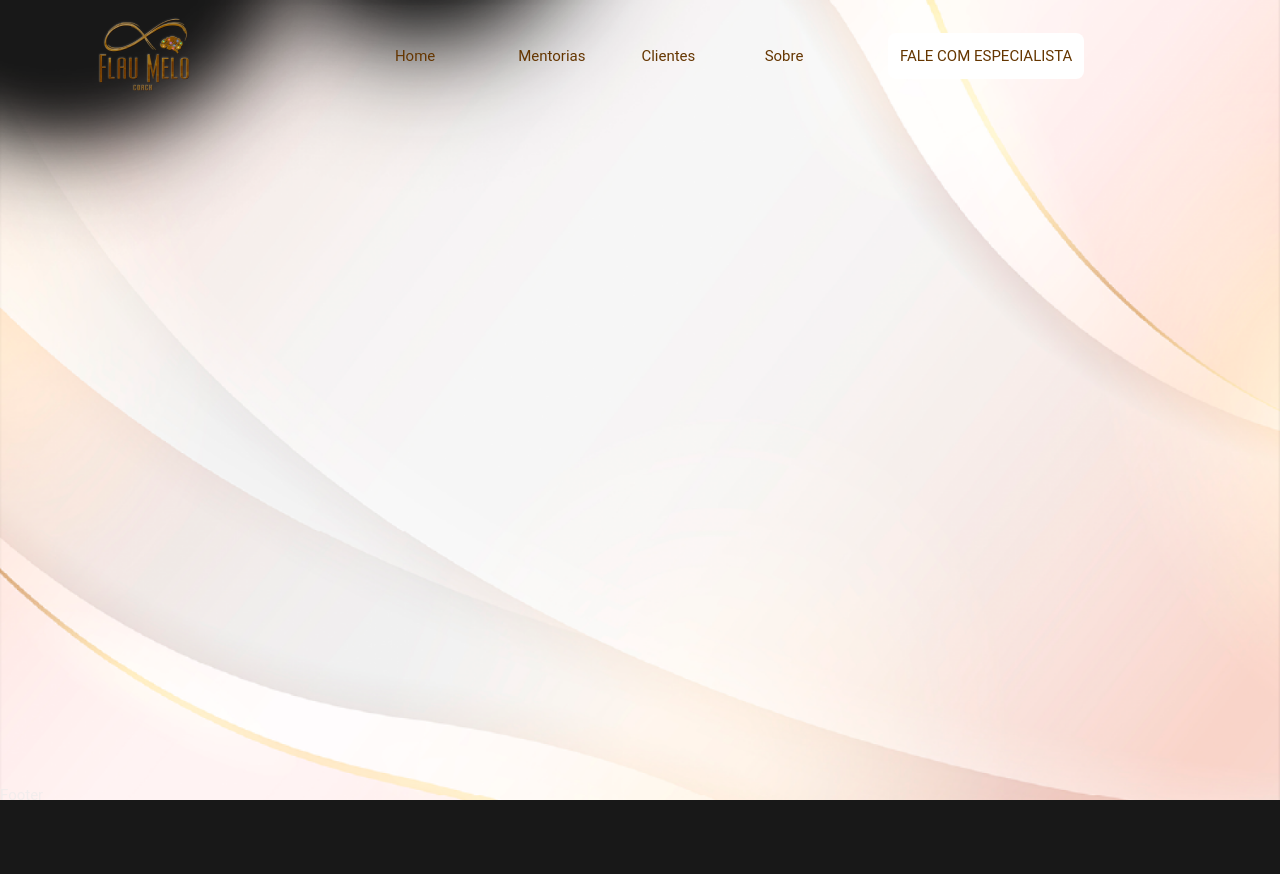
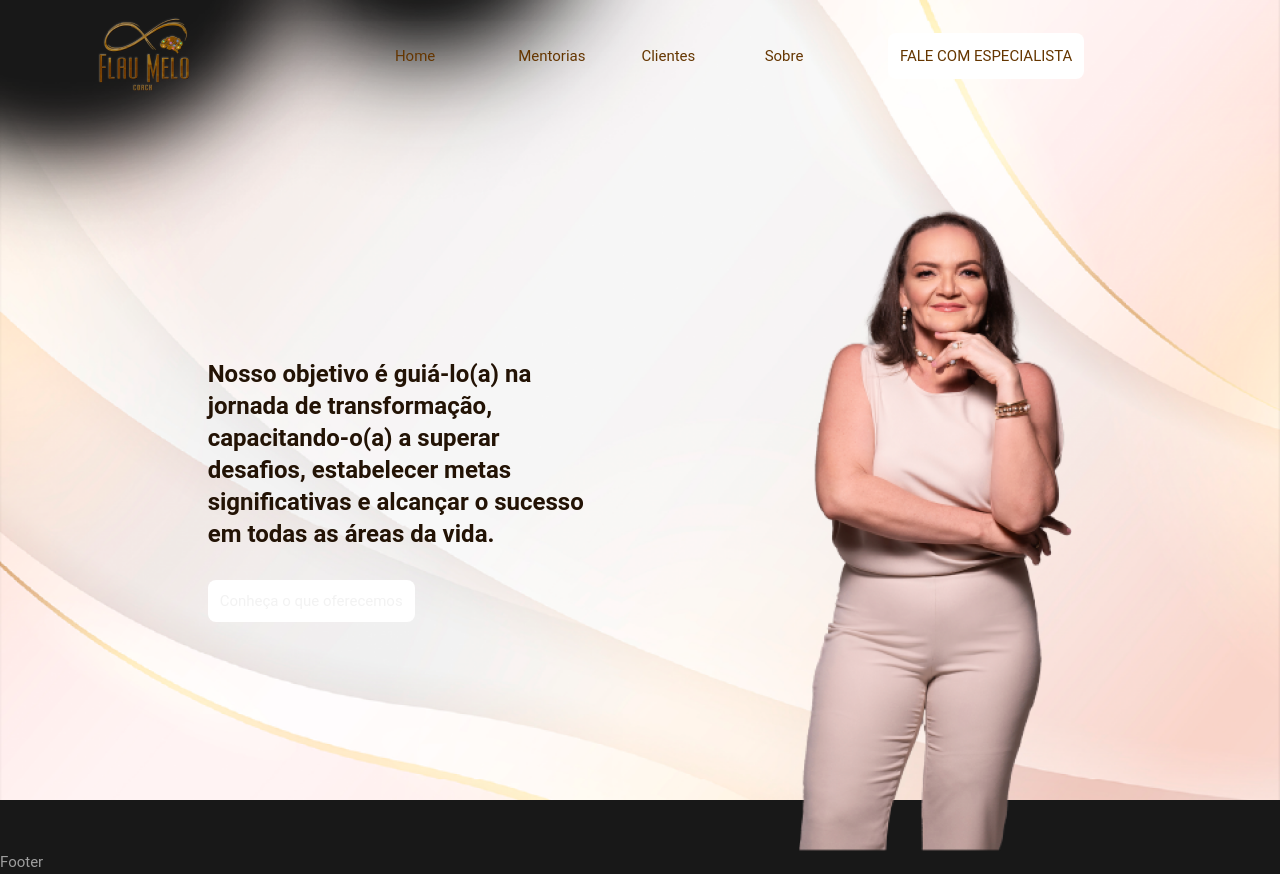
Before and after one commit to mccartney0/flau-melo, a Vue app: page / in a window 1280 px wide. Before the commit the page ends 807 px from the top, so only its background shows below. Built offline with nearby package versions, Linux system fonts and the light colour scheme.

Commit message:
feat: banner intro created

```diff
--- a/src/App.vue
+++ b/src/App.vue
@@ -6,17 +6,9 @@
 <template>
   <HeaderMenu />
 
-  <main>
-    <RouterView />
-  </main>
+  <RouterView />
 
   <footer>
     Footer
   </footer>
 </template>
-
-<style lang="scss" scoped>
-  main {
-    height: calc(100vh - var(--navigation-height));
-  }
-</style>
--- a/src/assets/base.css
+++ b/src/assets/base.css
@@ -5,7 +5,7 @@
   --vt-c-white-mute: #FCB2A8;
 
   --vt-c-black: #181818;
-  --vt-c-black-soft: #222222;
+  --vt-c-black-soft: #231305;
   --vt-c-black-mute: #653600;
 
   --vt-c-indigo: #010101;
--- a/src/components/BannerIntro.vue
+++ b/src/components/BannerIntro.vue
@@ -1,23 +1,47 @@
+
+<script setup lang="ts">
+  import ButtonHighlight from './ButtonHighlight.vue';
+</script>
+
 <template>
   <div class="wrapper-banner-intro">
-    <div class="banner"></div>
+    <div class="banner flex justify-evenly items-center">
+      <img class="background-image" src="@/assets/bg.png" alt="Background">
+
+      <div class="mt-6">
+        <div class="banner-message mb-10 text-2xl">
+          Nosso objetivo é guiá-lo(a) na jornada
+          de transformação, capacitando-o(a)
+          a superar desafios, estabelecer metas significativas e alcançar
+          o sucesso em todas as áreas da vida.
+        </div>
+
+        <ButtonHighlight link="#products" buttonLabel="Conheça o que oferecemos" />
+      </div>
+
+      <div class="flaudiene-image mt-28">
+        <img src="@/assets/flaudiene-corpo-inteiro.png" alt="Flaudiene Melo">
+      </div>
+    </div>
   </div>
 </template>
 
 <style lang="scss" scoped>
   .wrapper-banner-intro {
-    position: relative;
-    height: calc(100vh - var(--navigation-height));
-    top: -96px;
-    z-index: -1;
+    .banner {
+      .background-image {
+        position: absolute;
+        top: 0;
+        height: 100vh;
+        width: 100%;
+        z-index: -1;
+      }
 
-    .banner {
-      background-image: url('@/assets/bg.png');
-      background-position: center;
-      background-repeat: no-repeat;
-      background-size: cover;
-      height: 100vh;
-      width: 100%;
+      .banner-message {
+        width: 30vw;
+        color: var(--vt-c-black-soft);
+        font-weight: 600;
+      }
     }
   }
 </style>
--- /dev/null
+++ b/src/components/ButtonHighlight.vue
@@ -0,0 +1,46 @@
+<script setup lang="ts">
+defineProps<{
+  link: string,
+  buttonLabel: string,
+}>()
+</script>
+
+<template>
+  <a
+    :href="link"
+    class="wrapper-button-highlight button-highlight p-3 rounded-lg"
+  >
+    {{ buttonLabel }}
+  </a>
+</template>
+
+<style lang="scss" scoped>
+  .button-highlight {
+    background-color: var(--vt-c-white);
+    text-align: center;
+
+    &:hover {
+      color: var(--vt-c-white);
+      background-color: var(--vt-c-white-mute);
+
+      animation: shake 0.82s cubic-bezier(.36,.07,.19,.97) both;
+      transform: translate3d(0, 0, 0);
+      perspective: 1000px;
+    }
+
+    @keyframes shake {
+      10%, 100% {
+        transform: translate3d(-1px, 0, 0);
+      }
+      20%, 80% {
+        transform: translate3d(1px, 0, 0);
+      }
+      50%, 70% {
+        transform: translate3d(-1px, 0, 0);
+      }
+      40%, 60% {
+        transform: translate3d(1px, 0, 0);
+      }
+    }
+  }
+</style>
--- a/src/components/HeaderMenu.vue
+++ b/src/components/HeaderMenu.vue
@@ -1,3 +1,8 @@
+
+<script setup lang="ts">
+  import ButtonHighlight from '@/components/ButtonHighlight.vue';
+</script>
+
 <template>
   <header>
     <nav class="flex items-center justify-evenly pt-4">
@@ -10,7 +15,7 @@
         <RouterLink to="/mentorias" class="nav-link">Mentorias</RouterLink>
         <RouterLink to="/clientes" class="nav-link">Clientes</RouterLink>
         <RouterLink to="/sobre" class="nav-link">Sobre</RouterLink>
-        <a href="/whatsapp" class="nav-link contact-us-button p-3 rounded-lg">FALE COM ESPECIALISTA</a>
+        <ButtonHighlight link="/WhatsApp" buttonLabel="FALE COM ESPECIALISTA"/>
       </div>
     </nav>
   </header>
@@ -23,43 +28,12 @@
       width: 70%;
 
       .nav-link {
-        &:not(:last-child) {
-          width: 20px;
-          transition: font-size 0.3s ease;
-
-          &:hover {
-            font-weight: 600;
-            font-size: .97rem;
-          }
-        }
-      }
-
-      .contact-us-button {
-        background-color: var(--vt-c-white);
-        text-align: center;
+        width: 20px;
+        transition: font-size 0.3s ease;
 
         &:hover {
-          color: var(--vt-c-white);
-          background-color: var(--vt-c-white-mute);
-
-          animation: shake 0.82s cubic-bezier(.36,.07,.19,.97) both;
-          transform: translate3d(0, 0, 0);
-          perspective: 1000px;
-        }
-
-        @keyframes shake {
-          10%, 100% {
-            transform: translate3d(-1px, 0, 0);
-          }
-          20%, 80% {
-            transform: translate3d(1px, 0, 0);
-          }
-          50%, 70% {
-            transform: translate3d(-1px, 0, 0);
-          }
-          40%, 60% {
-            transform: translate3d(1px, 0, 0);
-          }
+          font-weight: 600;
+          font-size: .97rem;
         }
       }
     }
```
Also changed, not shown: src/assets/flaudiene-corpo-inteiro.png (added), src/views/HomeView.vue (line endings or trailing spaces).
